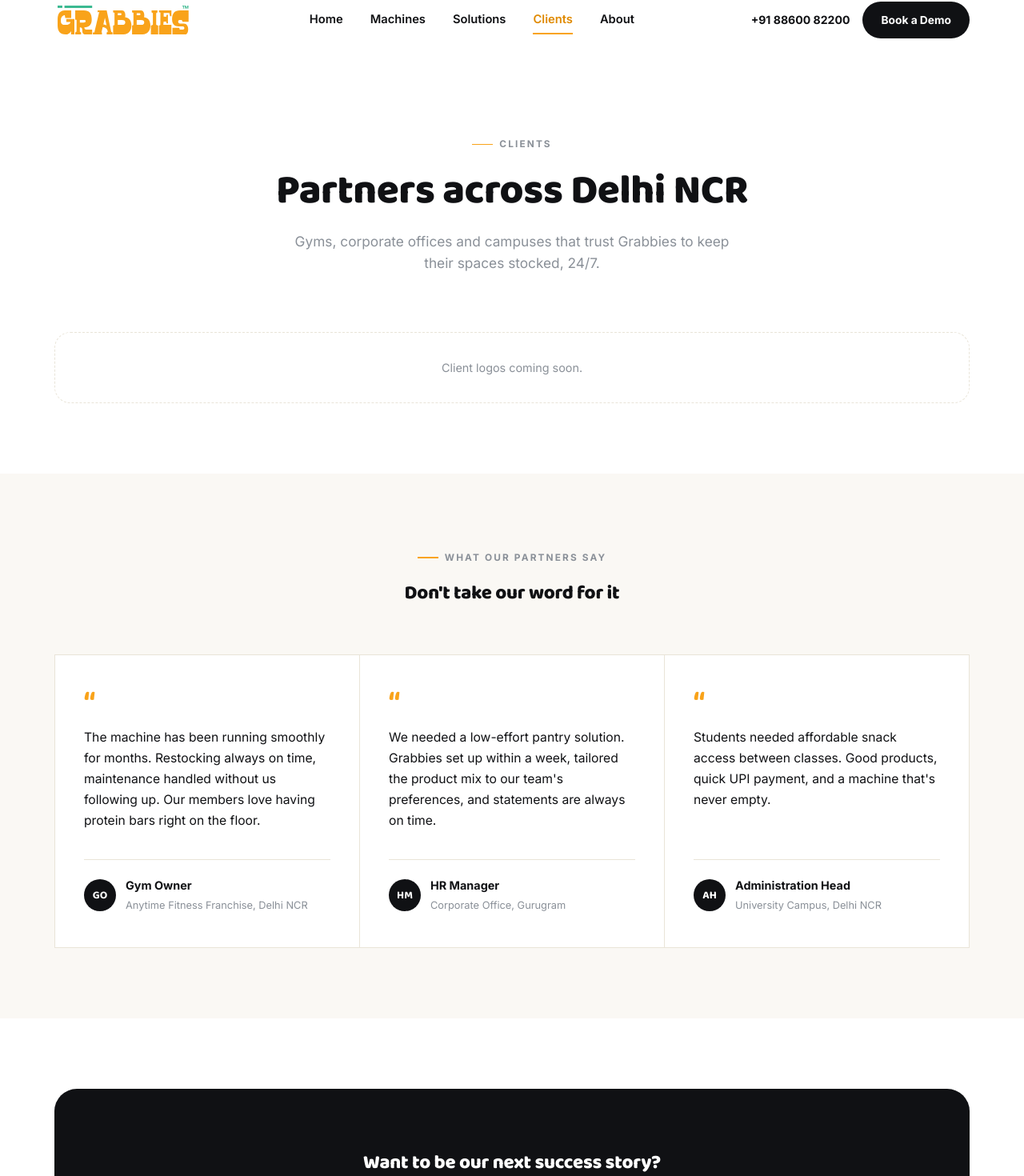
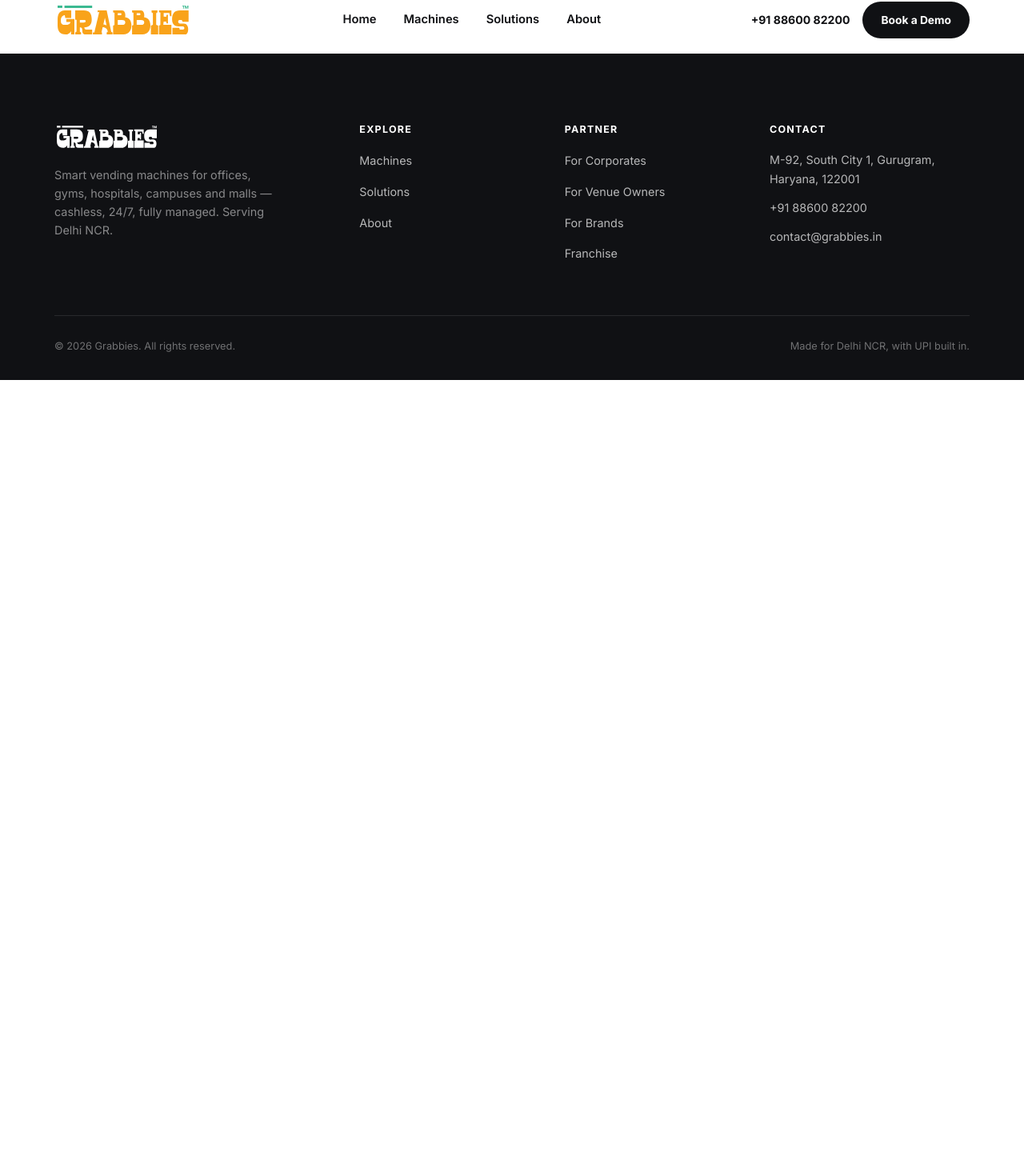
Before and after one commit to bhavikgrabbies/grabbies__website, a React (Vite) app: page /clients in a window 1280 px wide. Shown: the part 16-1486 px from the top of the page at 80% size. After the commit the page ends 800 px from the top, so only its background shows below. Built offline with nearby package versions, Linux system fonts and the light colour scheme.

Commit message:
Remove Clients page and client-logo marquee for confidentiality; move testimonials up on homepage

```diff
--- a/src/App.tsx
+++ b/src/App.tsx
@@ -5,7 +5,6 @@ import Footer from './components/Footer';
 import Home from './pages/Home';
 import Machines from './pages/Machines';
 import Solutions from './pages/Solutions';
-import Clients from './pages/Clients';
 import About from './pages/About';
 import Contact from './pages/Contact';
 
@@ -27,7 +26,6 @@ export default function App() {
           <Route path="/" element={<Home />} />
           <Route path="/machines" element={<Machines />} />
           <Route path="/solutions" element={<Solutions />} />
-          <Route path="/clients" element={<Clients />} />
           <Route path="/about" element={<About />} />
           <Route path="/contact" element={<Contact />} />
         </Routes>
--- a/src/components/ClientLogos.css
+++ /dev/null
@@ -1,5 +0,0 @@
-.client-logos { display: flex; flex-wrap: wrap; justify-content: center; align-items: center; gap: 48px; }
-.client-logos img { height: 30px; width: auto; opacity: 0.6; filter: grayscale(1); transition: all .2s ease; }
-.client-logos img:hover { opacity: 1; filter: none; }
-.client-name { font-family: var(--font-head); font-weight: 700; font-size: 1.1rem; color: var(--body-soft); }
-.badge-empty { text-align: center; padding: 32px; color: var(--body-soft); border: 1px dashed var(--line); border-radius: var(--radius); font-size: 0.9rem; }
--- a/src/components/ClientLogos.tsx
+++ /dev/null
@@ -1,22 +0,0 @@
-import clientsData from '../content/clients.json';
-import type { Client } from '../types/content';
-import './ClientLogos.css';
-
-export default function ClientLogos({ emptyFallback }: { emptyFallback?: boolean }) {
-  const items = (clientsData as { items: Client[] }).items;
-
-  if (items.length === 0) {
-    if (!emptyFallback) return null;
-    return <div className="badge-empty">Client logos coming soon.</div>;
-  }
-
-  return (
-    <div className="client-logos">
-      {items.map((c) => (
-        c.logo
-          ? <img key={c.name} src={c.logo} alt={c.name} />
-          : <span key={c.name} className="client-name">{c.name}</span>
-      ))}
-    </div>
-  );
-}
--- a/src/components/Footer.tsx
+++ b/src/components/Footer.tsx
@@ -18,7 +18,6 @@ export default function Footer() {
             <ul>
               <li><Link to="/machines">Machines</Link></li>
               <li><Link to="/solutions">Solutions</Link></li>
-              <li><Link to="/clients">Clients</Link></li>
               <li><Link to="/about">About</Link></li>
             </ul>
           </div>
--- a/src/components/Header.tsx
+++ b/src/components/Header.tsx
@@ -8,7 +8,6 @@ const NAV = [
   { to: '/', label: 'Home' },
   { to: '/machines', label: 'Machines' },
   { to: '/solutions', label: 'Solutions' },
-  { to: '/clients', label: 'Clients' },
   { to: '/about', label: 'About' },
 ];
 
--- a/src/content/clients.json
+++ /dev/null
@@ -1,3 +0,0 @@
-{
-  "items": []
-}
--- a/src/content/marqueeClients.json
+++ /dev/null
@@ -1,10 +0,0 @@
-{
-  "items": [
-    { "name": "Client Partner 1" },
-    { "name": "Client Partner 2" },
-    { "name": "Client Partner 3" },
-    { "name": "Client Partner 4" },
-    { "name": "Client Partner 5" },
-    { "name": "Client Partner 6" }
-  ]
-}
--- a/src/content/pages.json
+++ b/src/content/pages.json
@@ -8,11 +8,6 @@
     "eyebrow": "Solutions",
     "title": "Four ways to work with Grabbies",
     "subtitle": "Whichever seat you're in — corporate, venue owner, brand or aspiring operator — there's a straightforward way to partner with us."
-  },
-  "clients": {
-    "eyebrow": "Clients",
-    "title": "Partners across Delhi NCR",
-    "subtitle": "Gyms, corporate offices and campuses that trust Grabbies to keep their spaces stocked, 24/7."
   },
   "about": {
     "eyebrow": "About Grabbies",
--- a/src/content/testimonials.json
+++ b/src/content/testimonials.json
@@ -3,7 +3,7 @@
     {
       "quote": "The machine has been running smoothly for months. Restocking always on time, maintenance handled without us following up. Our members love having protein bars right on the floor.",
       "name": "Gym Owner",
-      "role": "Anytime Fitness Franchise, Delhi NCR"
+      "role": "Fitness Chain, Delhi NCR"
     },
     {
       "quote": "We needed a low-effort pantry solution. Grabbies set up within a week, tailored the product mix to our team's preferences, and statements are always on time.",
--- a/src/pages/Clients.tsx
+++ /dev/null
@@ -1,32 +0,0 @@
-import PageHero from '../components/PageHero';
-import ClientLogos from '../components/ClientLogos';
-import Testimonials from '../components/Testimonials';
-import CTABand from '../components/CTABand';
-import pagesData from '../content/pages.json';
-import type { PagesContent } from '../types/content';
-import { usePageTitle } from '../hooks/usePageTitle';
-
-export default function Clients() {
-  const p = (pagesData as PagesContent).clients;
-  usePageTitle('Clients');
-  return (
-    <>
-      <PageHero {...p} />
-      <section style={{ paddingTop: 0 }}>
-        <div className="container">
-          <ClientLogos emptyFallback />
-        </div>
-      </section>
-      <section className="bg-soft-section">
-        <div className="container">
-          <div className="section-head center">
-            <span className="eyebrow" style={{ justifyContent: 'center' }}>What Our Partners Say</span>
-            <h2>Don't take our word for it</h2>
-          </div>
-          <Testimonials />
-        </div>
-      </section>
-      <CTABand heading="Want to be our next success story?" body="Tell us about your space and we'll walk you through what a Grabbies machine could look like there." />
-    </>
-  );
-}
--- a/src/pages/Home.tsx
+++ b/src/pages/Home.tsx
@@ -10,7 +10,6 @@ import CTABand from '../components/CTABand';
 import Faq from '../components/Faq';
 import { useEffect } from 'react';
 import marqueeBrands from '../content/marqueeBrands.json';
-import marqueeClients from '../content/marqueeClients.json';
 
 export default function Home() {
   useEffect(() => {
@@ -37,11 +36,11 @@ export default function Home() {
       <section>
         <div className="container">
           <div className="section-head center">
-            <span className="eyebrow" style={{ justifyContent: 'center' }}>Who We Work With</span>
-            <h2>Trusted by teams across Delhi NCR</h2>
+            <span className="eyebrow" style={{ justifyContent: 'center' }}>What Our Partners Say</span>
+            <h2>Don't take our word for it</h2>
           </div>
+          <Testimonials />
         </div>
-        <Marquee items={marqueeClients.items} reverse />
       </section>
 
       <section className="bg-soft-section">
@@ -74,16 +73,6 @@ export default function Home() {
         </div>
       </section>
 
-      <section>
-        <div className="container">
-          <div className="section-head center">
-            <span className="eyebrow" style={{ justifyContent: 'center' }}>What Our Partners Say</span>
-            <h2>Don't take our word for it</h2>
-          </div>
-          <Testimonials />
-        </div>
-      </section>
-
       <CTABand
         heading="Ready to bring Grabbies to your space?"
         body="Whether you're a corporate office, a venue owner, or exploring a franchise — let's talk."
--- a/src/types/content.ts
+++ b/src/types/content.ts
@@ -9,11 +9,6 @@ export interface Settings {
   whatsapp_link: string;
   instagram: string;
   linkedin: string;
-}
-
-export interface Client {
-  name: string;
-  logo?: string;
 }
 
 export interface Machine {
@@ -55,7 +50,6 @@ export interface PageHero {
 export interface PagesContent {
   machines: PageHero;
   solutions: PageHero;
-  clients: PageHero;
   about: PageHero;
   contact: PageHero;
 }
```
